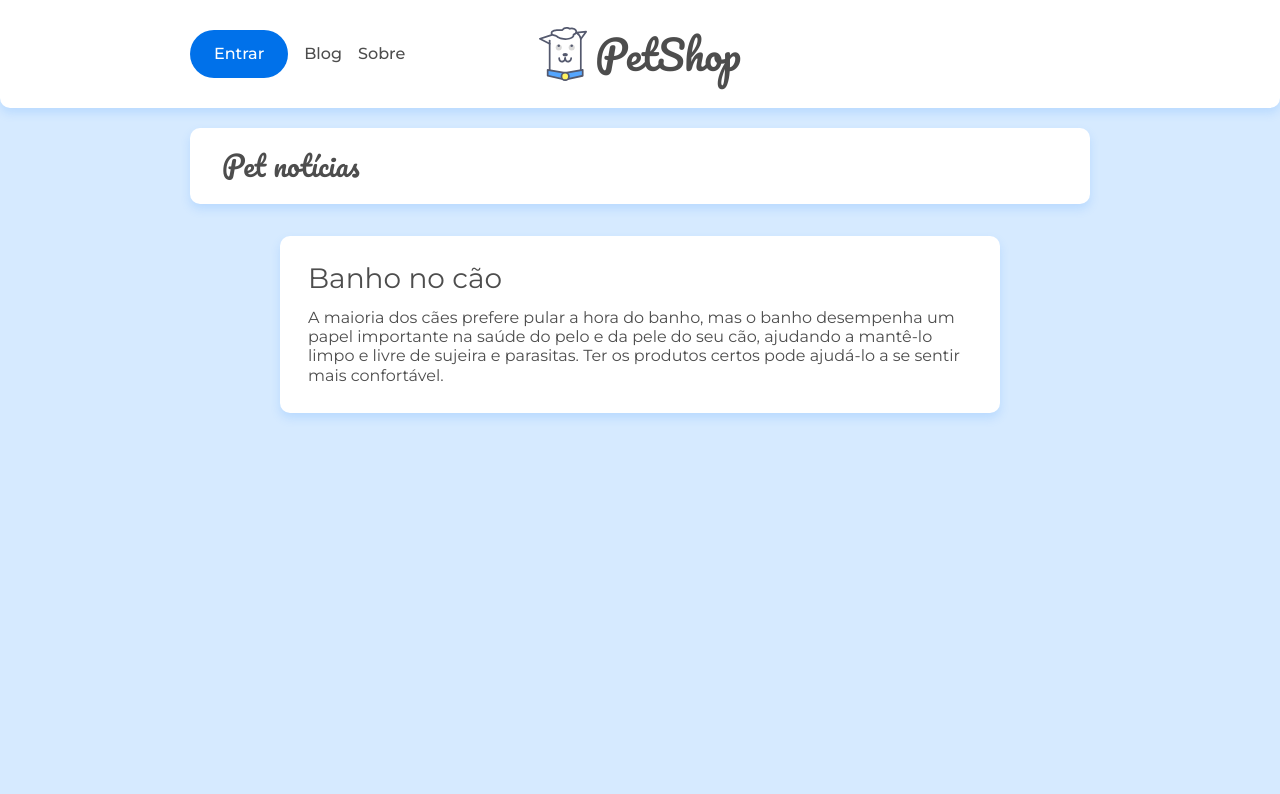
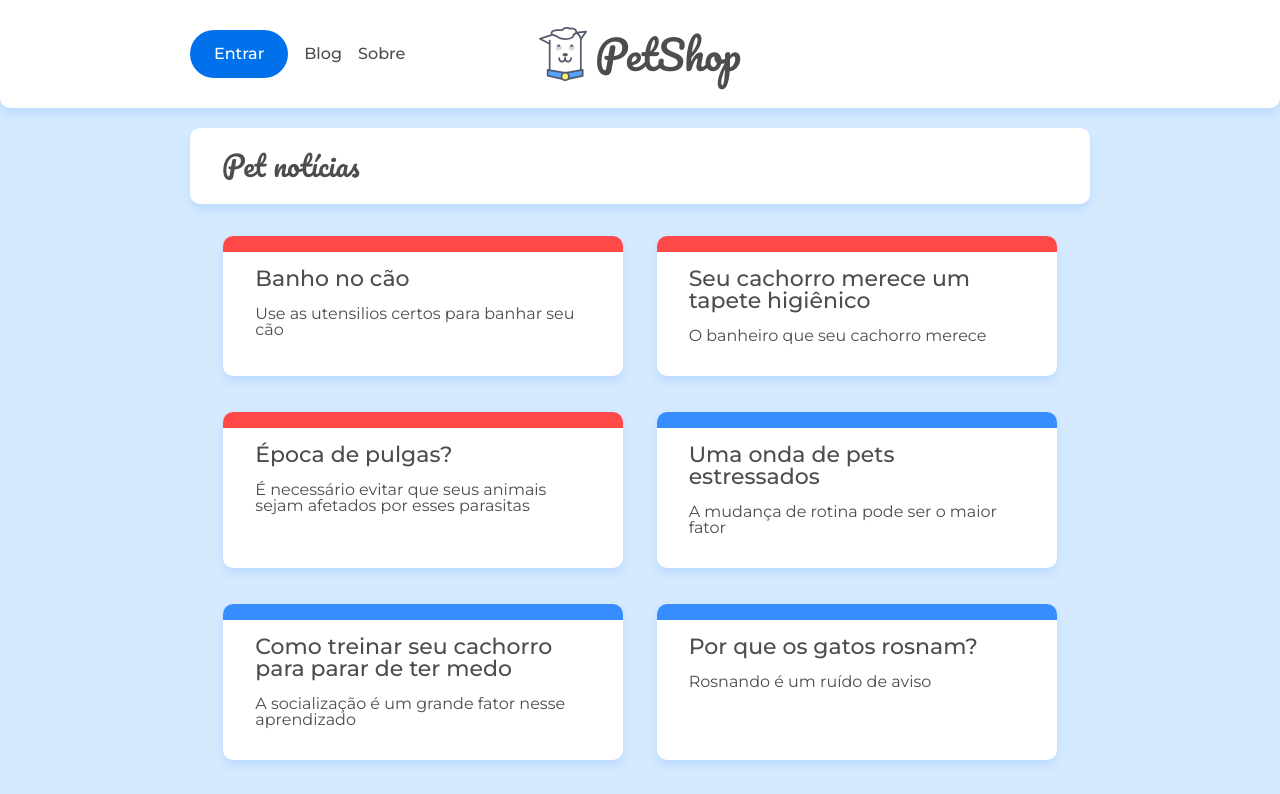
Before and after one commit to pinheiroduda/alura-petshop, a React (Create React App) app: page / in a window 1280 px wide. Shown: the top 794 px of the page. Built offline with nearby package versions, Linux system fonts and the light colour scheme; data requests are answered from the project's data file.

Commit message:
feat: displays posts coming from api

```diff
--- a/src/paginas/Home.jsx
+++ b/src/paginas/Home.jsx
@@ -1,19 +1,14 @@
 import React from 'react'
 
+import ListaPost from '../components/ListaPost'
+
 const Home = () => {
-
   return (
     <main>
       <div className="container">
         <h2 className="titulo-pagina">Pet notícias</h2>
       </div>
-      <section className="container flex flex--centro">
-      <article className="cartao post">
-        <h2 className="cartao__titulo">Banho no cão</h2>
-        <p className="cartao__texto">A maioria dos cães prefere pular a hora do banho, mas o banho desempenha um papel importante na saúde do pelo e da pele do seu cão, ajudando a mantê-lo limpo e livre de sujeira e parasitas. Ter os produtos certos pode ajudá-lo a se sentir mais confortável.</p>
-      </article>
-    </section>
-
+      <ListaPost url={'/posts'} />
     </main>
   )
 }
```
